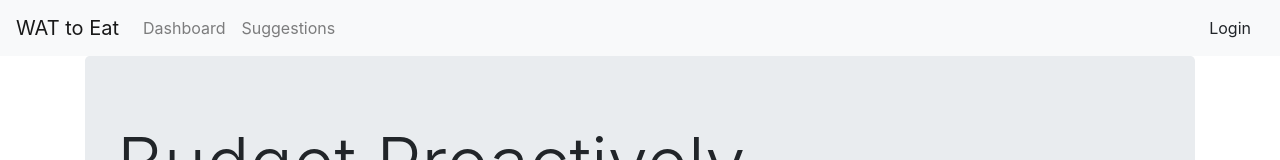
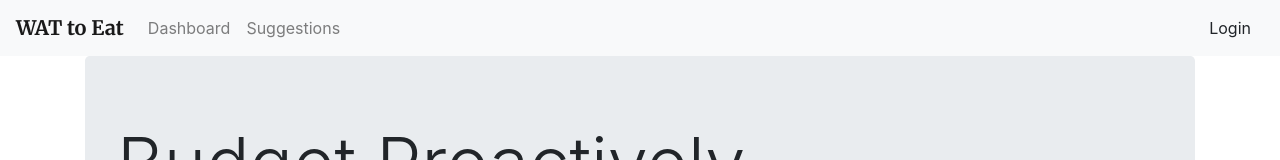
Before and after one commit to JerryZhu99/WAT-to-eat-web, a React (Create React App) app: page / in a window 1280 px wide. Shown: the top 160 px of the page. Built offline with nearby package versions, Linux system fonts and the light colour scheme.

Commit message:
Changed brand font

```diff
--- a/public/index.html
+++ b/public/index.html
@@ -20,6 +20,7 @@
       work correctly both with client-side routing and a non-root public URL.
       Learn how to configure a non-root public URL by running `npm run build`.
     -->
+  <link href="https://fonts.googleapis.com/css?family=Merriweather:700" rel="stylesheet">
   <title>WAT to Eat</title>
 </head>
 
--- a/src/component/Navbar.jsx
+++ b/src/component/Navbar.jsx
@@ -26,7 +26,7 @@ class AppNavbar extends Component {
     return (
       <div className="Navbar">
         <Navbar color="light" light expand="md">
-          <NavbarBrand href="/">WAT to Eat</NavbarBrand>
+          <NavbarBrand href="/" style={{ fontFamily: "'Merriweather', sans-serif" }}>WAT to Eat</NavbarBrand>
           <NavbarToggler onClick={this.toggle} />
           <Collapse isOpen={this.state.isOpen} navbar>
             <Nav navbar>
```
